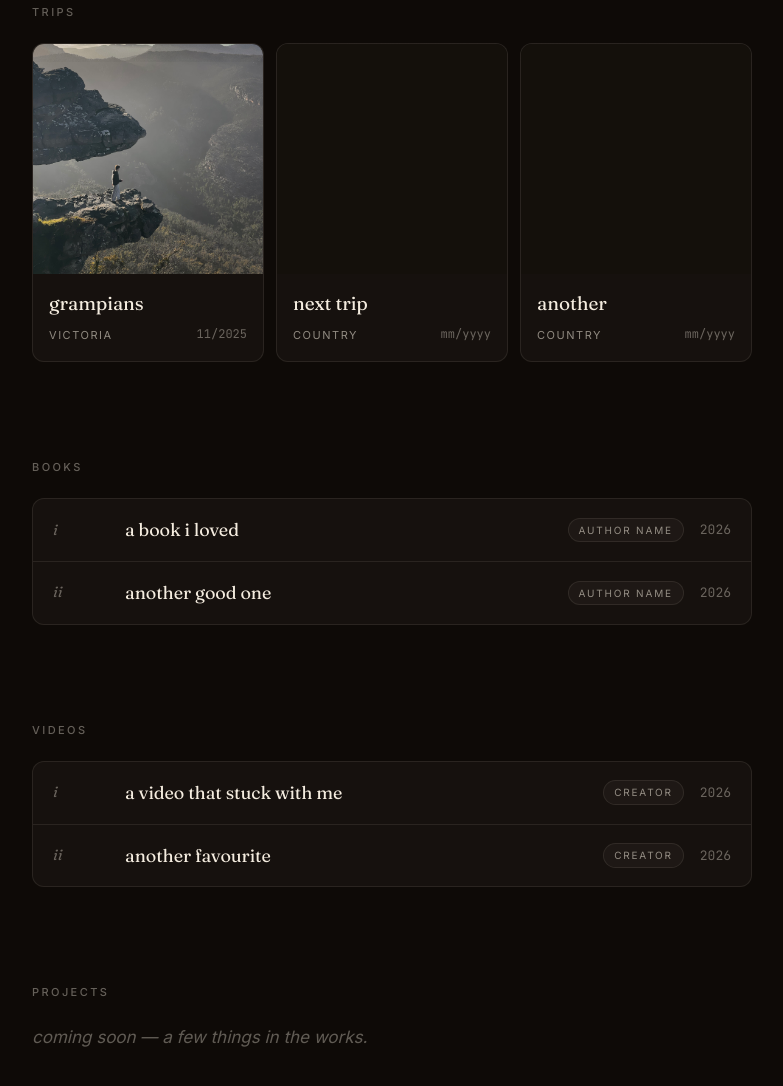
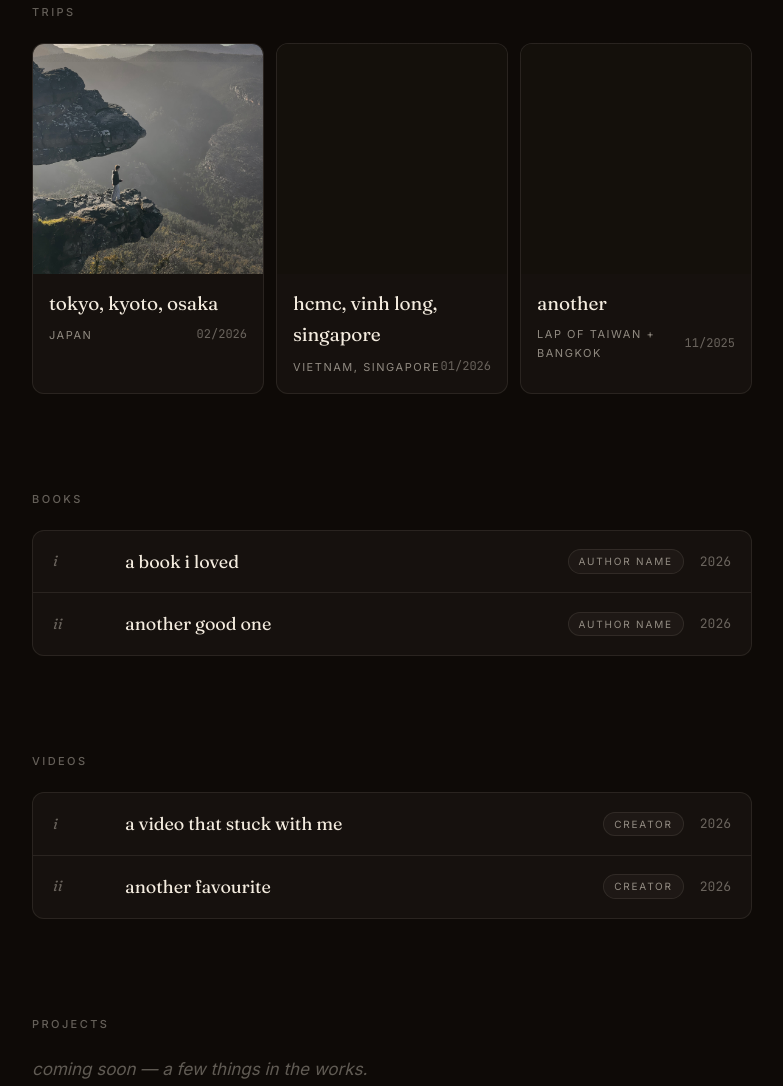
Before and after one commit to callmeMaTTt/website, an Astro site: page /2026 in a window 1280 px wide. Shown: the part 738-1824 px from the top of the page, without its empty margins (248-1031 px from the left). Built offline with nearby package versions, Linux system fonts and the light colour scheme; Astro itself is replaced by a stand-in of ours.

Commit message:
Update 2026.astro

```diff
--- a/src/pages/2026.astro
+++ b/src/pages/2026.astro
@@ -25,20 +25,20 @@ import Footer from '../components/Footer.astro';
         <div class="trip-card">
           <div class="img"><img src="/images/grampians.jpg" alt="" /></div>
           <div class="body">
-            <h3>grampians</h3>
+            <h3>tokyo, kyoto, osaka</h3>
             <div class="meta">
-              <span>victoria</span>
-              <span class="date">11/2025</span>
+              <span>japan</span>
+              <span class="date">02/2026</span>
             </div>
           </div>
         </div>
         <div class="trip-card">
           <div class="img"></div>
           <div class="body">
-            <h3>next trip</h3>
+            <h3>hcmc, vinh long, singapore</h3>
             <div class="meta">
-              <span>country</span>
-              <span class="date">mm/yyyy</span>
+              <span>vietnam, singapore</span>
+              <span class="date">01/2026</span>
             </div>
           </div>
         </div>
@@ -47,8 +47,8 @@ import Footer from '../components/Footer.astro';
           <div class="body">
             <h3>another</h3>
             <div class="meta">
-              <span>country</span>
-              <span class="date">mm/yyyy</span>
+              <span>lap of taiwan + bangkok</span>
+              <span class="date">11/2025</span>
             </div>
           </div>
         </div>
```
